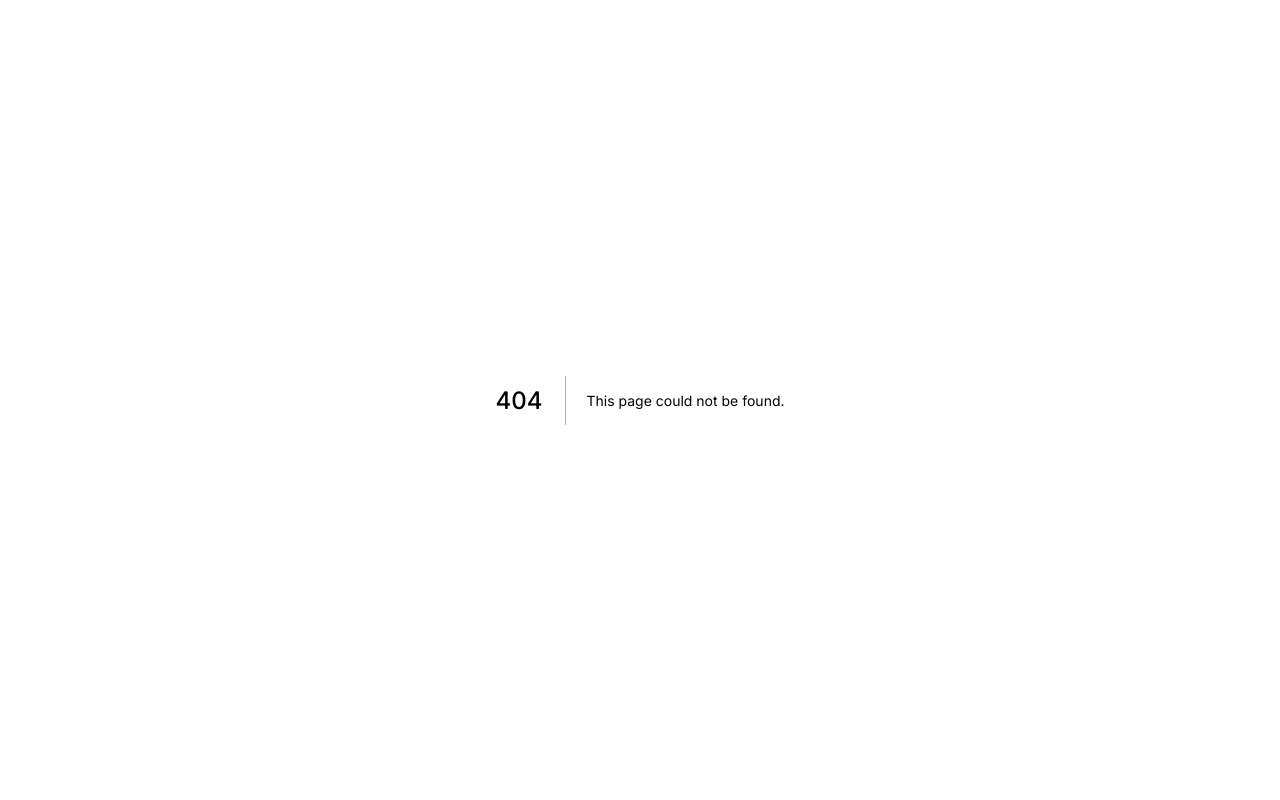
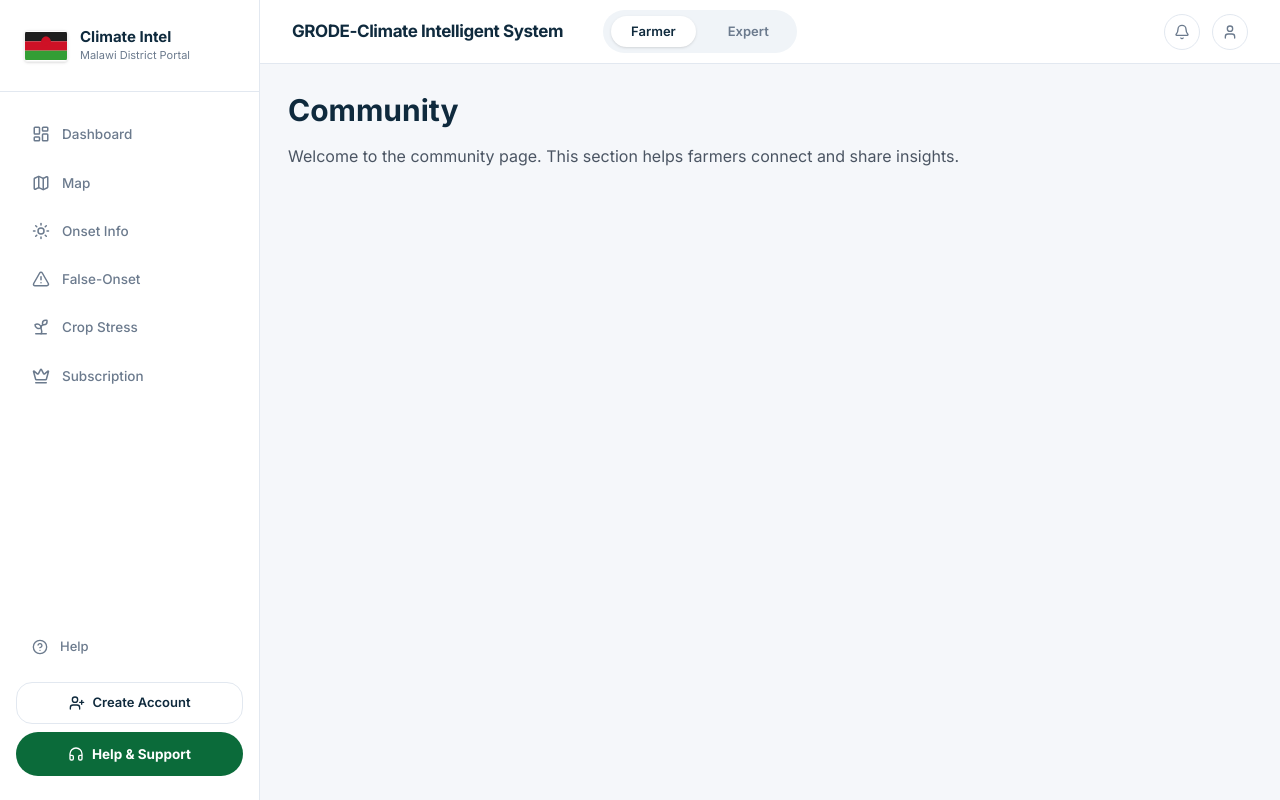
Before and after one commit to ChristopherMsowoya/GRODE2026Finalyearproject, a Next.js app in the folder frontend/: page /community in a window 1280 px wide. Before the commit this address had no page. Built offline with nearby package versions, Linux system fonts and the light colour scheme.

Commit message:
Recover deleted dashboard route folders: community, consulting, settings, support

```diff
--- /dev/null
+++ b/frontend/app/(dashboard)/community/page.tsx
@@ -0,0 +1,10 @@
+export default function CommunityPage() {
+  return (
+    <div className="space-y-4">
+      <h1 className="text-3xl font-bold text-[#0F2A3D]">Community</h1>
+      <p className="text-base text-[#4b5563]">
+        Welcome to the community page. This section helps farmers connect and share insights.
+      </p>
+    </div>
+  )
+}
--- /dev/null
+++ b/frontend/app/(dashboard)/consulting/page.tsx
@@ -0,0 +1,10 @@
+export default function ConsultingPage() {
+  return (
+    <div className="space-y-4">
+      <h1 className="text-3xl font-bold text-[#0F2A3D]">Consulting</h1>
+      <p className="text-base text-[#4b5563]">
+        Expert consulting services to help you make smarter farming decisions.
+      </p>
+    </div>
+  )
+}
--- /dev/null
+++ b/frontend/app/(dashboard)/settings/page.tsx
@@ -0,0 +1,10 @@
+export default function SettingsPage() {
+  return (
+    <div className="space-y-4">
+      <h1 className="text-3xl font-bold text-[#0F2A3D]">Settings</h1>
+      <p className="text-base text-[#4b5563]">
+        Manage your preferences, district selection, and notification settings here.
+      </p>
+    </div>
+  )
+}
--- /dev/null
+++ b/frontend/app/(dashboard)/support/page.tsx
@@ -0,0 +1,10 @@
+export default function SupportPage() {
+  return (
+    <div className="space-y-4">
+      <h1 className="text-3xl font-bold text-[#0F2A3D]">Support</h1>
+      <p className="text-base text-[#4b5563]">
+        Contact the support team for assistance with your GRODE Climate Intelligent System experience.
+      </p>
+    </div>
+  )
+}
```
